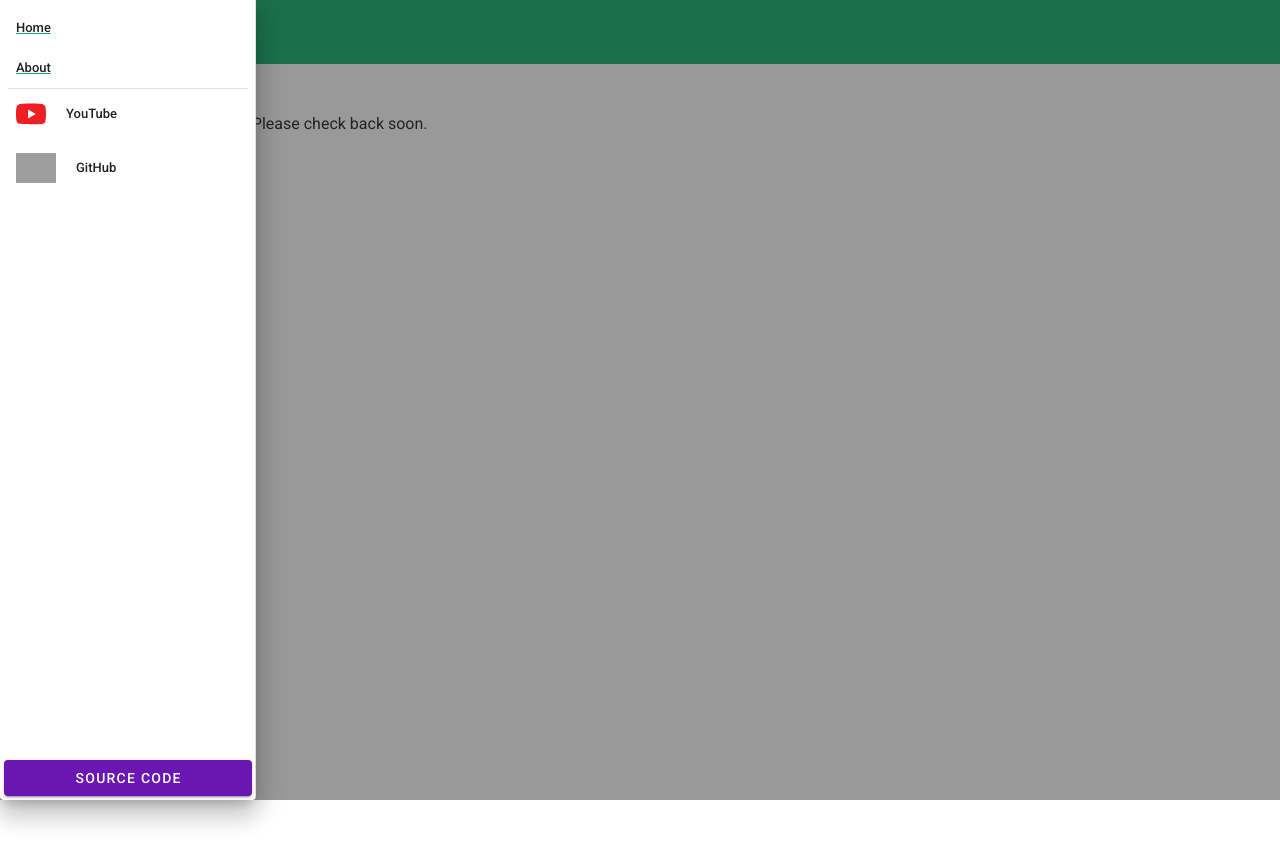
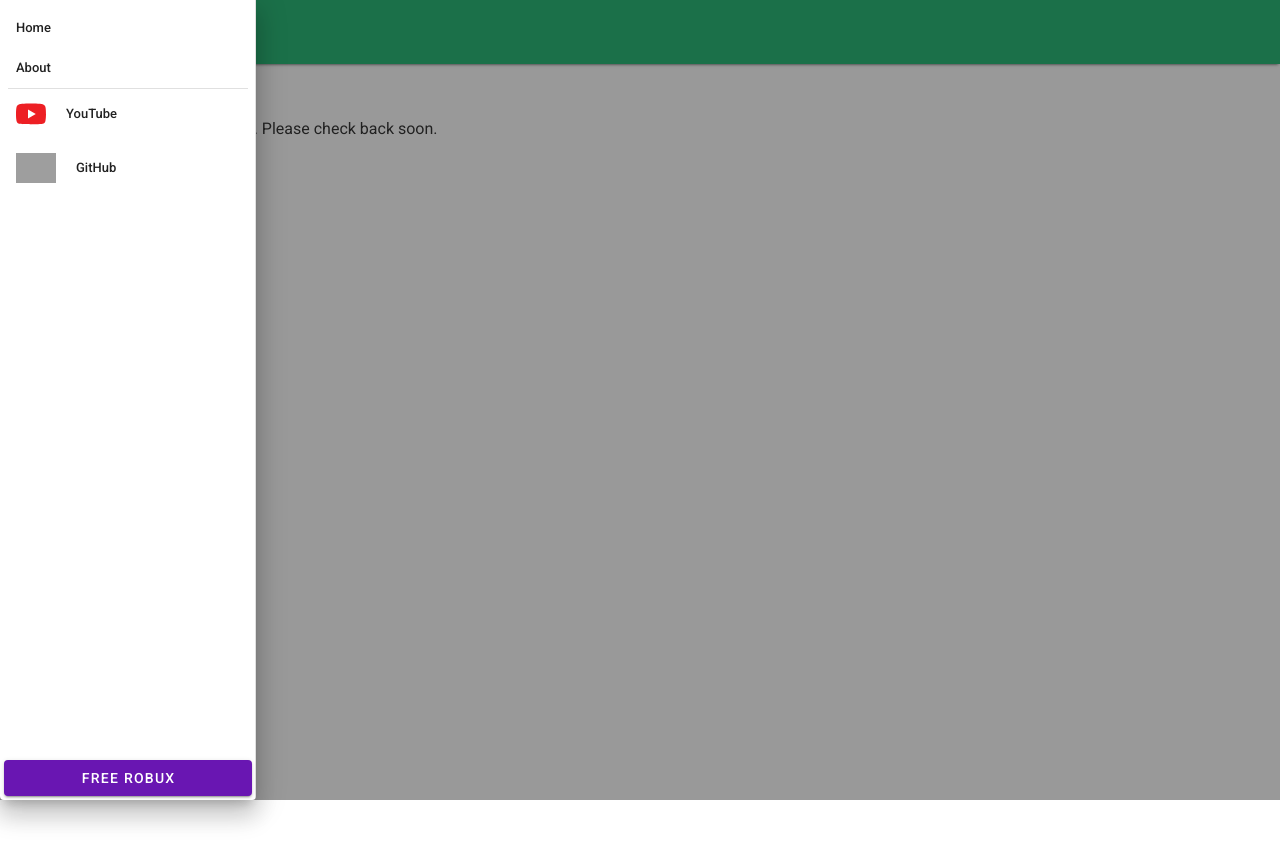
Before and after one commit to SuperShadowPlay/personal-site, a Vue app: page /#/ in a window 1280 px wide. Both pictures are taken after a click on the button 28 px from the left and 32 px from the top of the page. After the commit the page ends 800 px from the top, so only its background shows below. Built offline with nearby package versions, Linux system fonts and the light colour scheme; grey boxes are pictures that could not be loaded.

Commit message:
Finished basics of site navigation.

```diff
--- a/src/App.vue
+++ b/src/App.vue
@@ -1,7 +1,9 @@
 <template>
   <v-app id="app">
     <Topbar/>
-    <router-view></router-view>
+    <v-content>
+      <router-view></router-view>
+    </v-content>
   </v-app>
 </template>
 
@@ -13,9 +15,6 @@ export default {
   components: {
     Topbar
   },
-  metaInfo: {
-    title: "Home | Trevor's Webspace"
-  }
 }
 </script>
 
@@ -26,4 +25,9 @@ export default {
   -webkit-font-smoothing: antialiased;
   -moz-osx-font-smoothing: grayscale;
 }
+
+.content {
+  margin: 10px;
+  margin-top: 5px;
+}
 </style>
--- a/src/components/Topbar.vue
+++ b/src/components/Topbar.vue
@@ -1,16 +1,17 @@
 <template>
   <v-card>
-    <v-toolbar color="primary" class="mx-auto overflow-hidden rounded-0" flat extend>
+    <v-app-bar color="primary" class="mx-auto overflow-hidden rounded-0"
+    elevate-on-scroll extend>
       <v-app-bar-nav-icon @click.stop="drawer = !drawer"></v-app-bar-nav-icon>
       <v-toolbar-title color=secondary> Trevor's Webspace </v-toolbar-title>
-    </v-toolbar>
+    </v-app-bar>
 
     <v-navigation-drawer v-model="drawer" color="white" app temporary>
       <v-list nav dense>
         <v-list-item-group v-model="group" active-class="deep-purple--text text--accent-4">
 
           <div class="link-list" v-for="link in links" :key="link.name">
-            <router-link :to="link.route">
+            <router-link :to="link.route" class="link-text">
               <v-list-item>
                 <v-list-item-title v-text="link.name"></v-list-item-title>
               </v-list-item>
@@ -33,8 +34,8 @@
 
       <template v-slot:append>
         <div class="pa-1">
-          <v-btn block class="source-button" color="accent" elevation="2"
-          @click="drawerClick('https://github.com/SuperShadowPlay/personal-site')"> Source Code </v-btn>
+          <v-btn block class="robux-button" color="accent" elevation="2"
+          @click="drawerClick('https://www.youtube.com/watch?v=dQw4w9WgXcQ')">Free Robux</v-btn>
         </div>
       </template>
     </v-navigation-drawer>
@@ -72,6 +73,10 @@ export default {
 </script>
 
 <style scoped>
+a.link-text {
+  text-decoration: none;
+}
+
 img.icons {
   height: 30px;
   margin: 10px;
--- a/src/main.js
+++ b/src/main.js
@@ -4,8 +4,8 @@ import vuetify from './plugins/vuetify'
 import VueMeta from 'vue-meta'
 import VueRouter from 'vue-router'
 
-import Home from './views/Home.vue'
-import About from './views/About.vue'
+const Home = () => import('./views/Home.vue')
+const About = () => import('./views/About.vue')
 
 Vue.use(VueMeta);
 Vue.use(VueRouter);
--- a/src/views/About.vue
+++ b/src/views/About.vue
@@ -1,11 +1,23 @@
 <template>
-  <h1>or is it?</h1>
+  <v-content>
+    <div class="content">
+      <h1>About this site</h1>
+      <hr>
+      <p>This site is a space on the web for me to unload anything that I feel like.
+        Please check back every so often and see what's new!</p>
+      <br>
+      <p>This website's code is open-source and is available on GitHub:</p>
+      <a href="https://github.com/SuperShadowPlay/personal-site">
+      <v-btn x-large class="source-button" color="accent" elevation="2"> Source Code </v-btn>
+      </a>
+    </div>
+  </v-content>
 </template>
 
 <script>
 export default {
   metaInfo: {
-    title: "Not"
+    title: "About | Trevor's Webspace"
   }
 }
 </script>
--- a/src/views/Home.vue
+++ b/src/views/Home.vue
@@ -1,6 +1,16 @@
 <template>
-  <v-app>
-    <h1>Hi, I'm Trevor.</h1>
-    <p>This site is still under construction. Please check back soon.</p>
-  </v-app>
+  <v-content>
+    <div class="content">
+      <h1>Hi, I'm Trevor.</h1>
+      <p>This site is still under construction. Please check back soon.</p>
+    </div>
+  </v-content>
 </template>
+
+<script>
+export default {
+  metaInfo: {
+    title: "Home | Trevor's Webspace"
+  },
+}
+</script>
```
